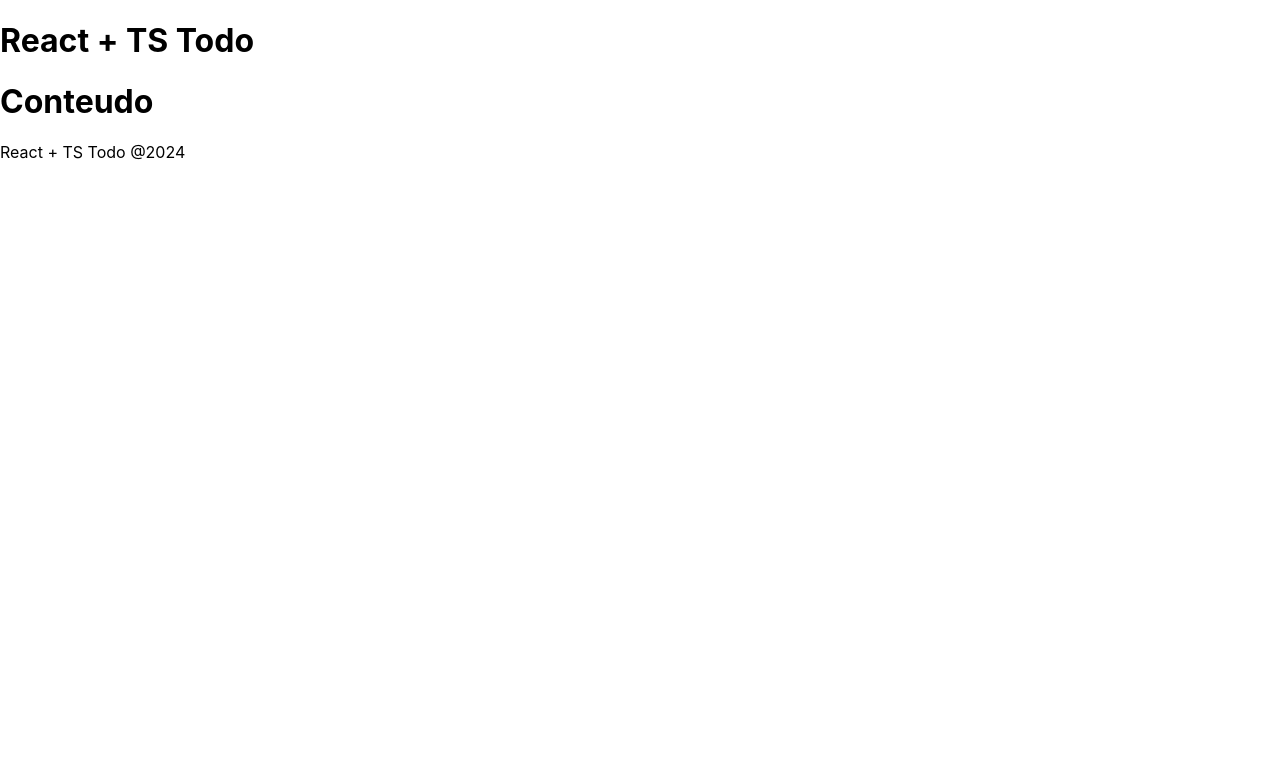
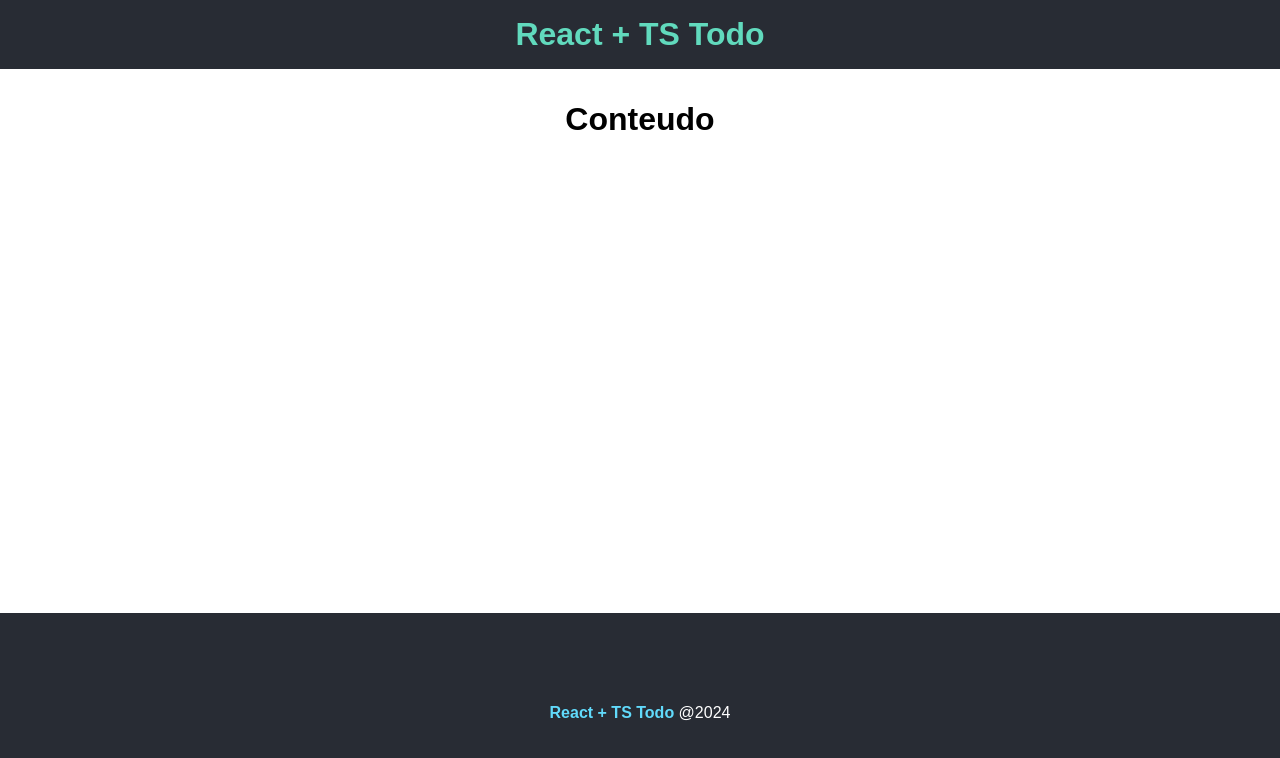
Before and after one commit to cristian-eds/todo-react-ts, a React (Create React App) app: page / in a window 1280 px wide. Shown: the top 758 px of the page. Built offline with nearby package versions, Linux system fonts and the light colour scheme.

Commit message:
Estilizando componente Footer e Header

```diff
--- /dev/null
+++ b/src/App.module.css
@@ -0,0 +1,9 @@
+.main {
+    min-height: 60vh;
+    text-align: center;
+    padding: 2em;
+}
+
+.main h1 {
+    margin-bottom: .8em;
+}
--- a/src/App.tsx
+++ b/src/App.tsx
@@ -4,11 +4,16 @@
 import Header from './components/Header';
 import Footer from './components/Footer';
 
+//css
+import styles from './App.module.css'
+
 function App() {
   return (
     <div>
       <Header />
-      <h1>Conteudo</h1>
+      <main className={styles.main}>
+        <h1>Conteudo</h1>
+      </main>
       <Footer />
     </div>
   );
--- /dev/null
+++ b/src/Global.d.ts
@@ -0,0 +1 @@
+declare module "*.module.css"
--- /dev/null
+++ b/src/components/Footer.module.css
@@ -0,0 +1,13 @@
+.footer {
+    height: 200px;
+    display: flex;
+    align-items: center;
+    justify-content: center;
+    background-color: #282c34;
+    color: white;
+}
+
+.footer span {
+    font-weight: bold;
+    color: #61dafb;
+}
--- a/src/components/Footer.tsx
+++ b/src/components/Footer.tsx
@@ -1,8 +1,9 @@
 import React from 'react'
+import styles from './Footer.module.css'
 
 const Footer = () => {
     return (
-        <footer>
+        <footer className={styles.footer}>
             <p><span>React + TS Todo</span> @2024</p>
         </footer>
     )
--- /dev/null
+++ b/src/components/Header.module.css
@@ -0,0 +1,6 @@
+.header {
+    background-color: #282c34;
+    color: #61dabd;
+    text-align: center;
+    padding: 1em;
+}
--- a/src/components/Header.tsx
+++ b/src/components/Header.tsx
@@ -1,8 +1,9 @@
 import React from 'react'
+import styles from './Header.module.css';
 
 const Header = () => {
     return (
-        <header>
+        <header className={styles.header}>
             <h1>React + TS Todo</h1>
         </header>
     )
--- a/src/index.css
+++ b/src/index.css
@@ -1,13 +1,9 @@
-body {
+* {
+  padding: 0;
   margin: 0;
-  font-family: -apple-system, BlinkMacSystemFont, 'Segoe UI', 'Roboto', 'Oxygen',
-    'Ubuntu', 'Cantarell', 'Fira Sans', 'Droid Sans', 'Helvetica Neue',
-    sans-serif;
-  -webkit-font-smoothing: antialiased;
-  -moz-osx-font-smoothing: grayscale;
+  font-family: Arial, Helvetica, sans-serif;
 }
 
-code {
-  font-family: source-code-pro, Menlo, Monaco, Consolas, 'Courier New',
-    monospace;
+.hide {
+  display: none !important;
 }
```
